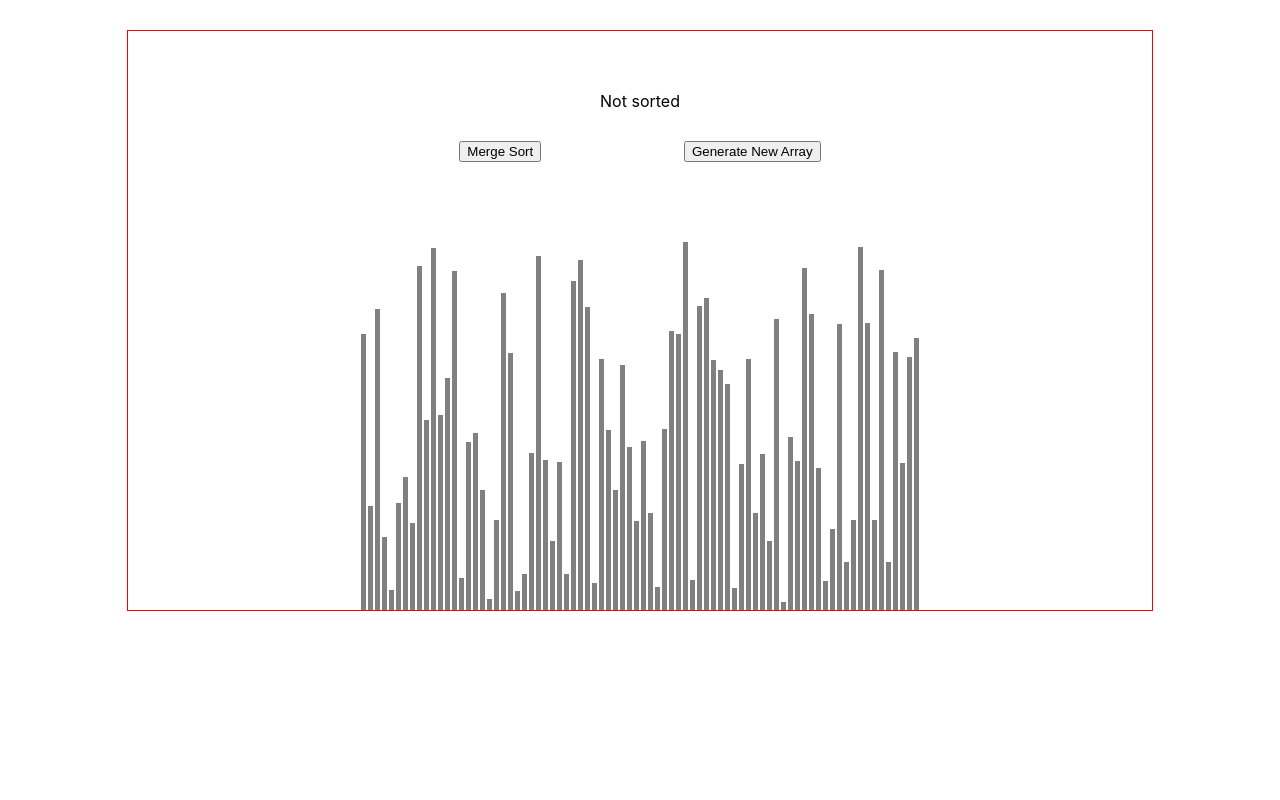
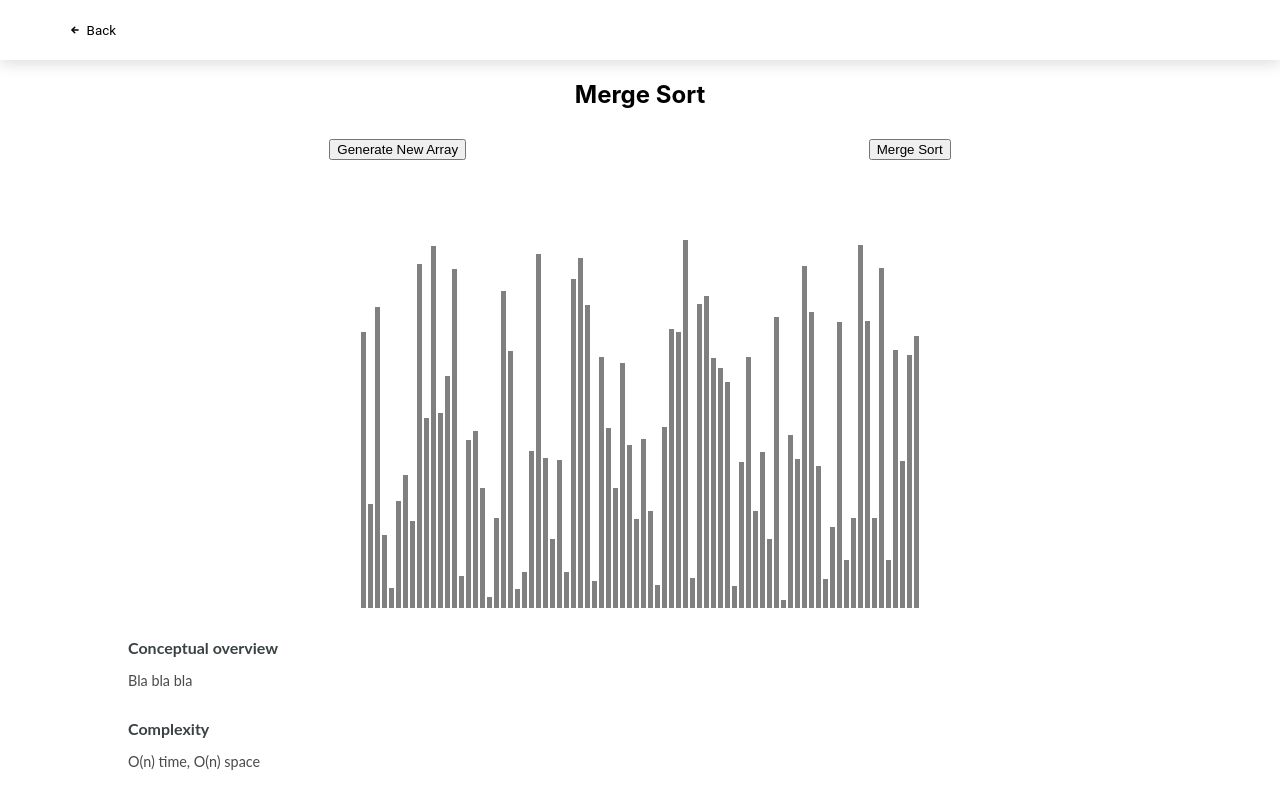
Before and after one commit to patnebe/algorithms-and-data-structures, a React (Create React App) app: page /sorting-algorithms in a window 1280 px wide. Built offline with nearby package versions, Linux system fonts and the light colour scheme.

Commit message:
Built algorithm details view

```diff
--- a/src/App.js
+++ b/src/App.js
@@ -10,7 +10,7 @@ import ViewAlgorithm from './components/View-Algorithm/viewAlgorithm';
 function App() {
   return (
     <div className="App">
-      <ViewAlgorithm />
+      <ViewAlgorithm algorithmName="Merge Sort" />
     </div>
   );
 }
--- a/src/components/Sorting-Visualizer/sortingVisualizer.jsx
+++ b/src/components/Sorting-Visualizer/sortingVisualizer.jsx
@@ -83,9 +83,6 @@ export default class SortingVisualizer extends Component {
 
     return (
       <div>
-        <div>
-          {this.sortingStatus()}
-        </div>
         <div className='buttonContainer'>
           <button onClick={() => this.resetArray()}>Generate New Array</button>
           <button onClick={() => this.mergeSortVisualizer()}>Merge Sort</button>
--- a/src/components/View-Algorithm/viewAlgorithm.css
+++ b/src/components/View-Algorithm/viewAlgorithm.css
@@ -1,41 +1,74 @@
-.displayPanelContainer {
+.algorithmDetails {
   width: 80%;
-  /* max-width: 300px; */
-  /* height: 300px; */
-  border: 1px solid red;
+  margin-top: 80px;;
+}
+
+.algoDetailsNavbar {
+  position: fixed;
+  width: 100%;
+  top: 0px;
   display: flex;
   flex-direction: column;
-  align-items: center;
+  justify-content: center;
+  align-items: flex-start;
+  height: 60px;
+  box-shadow: 0px 3px 15px rgba(0, 0, 0, 0.15);
+  background-color: white;
 }
 
-.innerPanel {
-  width: 90%;
-  height: 250px;
-  border: 1px solid white;
-  margin-top: 15px;
-  margin-bottom: 5px;
-  /* background-color: white; */
+.algoDetailsNavbar .backButton {
+  border: 0px;
+  background-color: white;
+  margin-left: 5%;
+  height: 30px;
+  font-family: Roboto;
+}
+
+.algoDetailsNavbar .backButton:hover {
+  /* color: #18A0FB; */
+  border: 1px solid #18A0FB;
+  border-radius: 5px;
+}
+
+.algorithmInfo {
+  display: flex;
+  flex-direction: column;
+  align-content: flex-start;
+  margin-top: 30px;
+  /* border: 1px solid red; */
 }
 
 .algorithmName {
-  font-size: 1rem;
-  /* border: 1px solid red; */
-  margin-top: 5px;
+  font-size: 1.5rem;
+  font-weight: bold;
+}
+.conceptualOverview {
+  width: 100%;
+  /* border: 1px solid turquoise; */
+  margin: 0px 0px 30px 0px;
 }
 
-p {
-  color: white;
+.complexity {
+  width: 100%;
+  /* border: 1px solid turquoise; */
+  margin: 0px 0px 30px 0px;
 }
 
-.arrayContainer {
-  display: flex;
-  flex-direction: row;
-  justify-content: space-around;
+.title {
+  /* border: 1px solid red; */
+  text-align: left;
+  font-family: Lato;
+  font-size: 1rem;
+  margin-top: 0px;
+  font-weight: bold;
+  color: rgb(58, 66, 68);
 }
 
-.buttonContainer {
-  width: 90%;
-  display: flex;
-  flex-direction: row-reverse;
-  justify-content: space-between;
+.details {
+  /* border: 1px solid red; */
+  text-align: left;
+  margin-top: 15px;
+  color: #4D4949;
+  font-family: Lato;
+  font-size: 0.9rem;
 }
--- a/src/components/View-Algorithm/viewAlgorithm.jsx
+++ b/src/components/View-Algorithm/viewAlgorithm.jsx
@@ -19,22 +19,44 @@ export default class ViewAlgorithm extends Component {
 
 
   render() {
-    const { array } = this.state;
+    // const { array } = this.state;
 
     return (
       <div>
-        <Router>
-          <div className='displayPanelContainer'>
-            <Switch>
+        <nav className="algoDetailsNavbar">
+          <button className="backButton"><svg width="10" height="10" viewBox="0 0 10 10" fill="none" xmlns="http://www.w3.org/2000/svg">
+            <path d="M4.76562 7.8125L1.95312 5L4.76562 2.1875" stroke="black" stroke-width="1.5" stroke-linecap="round" stroke-linejoin="round" />
+            <path d="M2.34375 5H8.04688" stroke="black" stroke-width="1.5" stroke-linecap="round" stroke-linejoin="round" />
+          </svg>&nbsp; Back</button>
+        </nav>
+        <div className="algorithmDetails">
+
+          <main>
+            <div className="algorithmName">{this.props.algorithmName}</div>
+            <section className="visualizationPanel">
+              <SortingVisualizer />
+            </section>
+            <section className="algorithmInfo">
+              <div className="conceptualOverview">
+                <div className="title">Conceptual overview</div>
+                <div className="details">Bla bla bla</div>
+              </div>
+              <div className="complexity">
+                <div className="title">Complexity</div>
+                <div className="details">O(n) time, O(n) space</div>
+              </div>
+            </section>
+          </main>
+        </div>
+      </div>
+    );
+  }
+}
+
+{/* <Switch>
               <Route
                 exact
                 path={'/sorting-algorithms'}
                 render={() => <SortingVisualizer />}
               />
-            </Switch>
-          </div>
-        </Router>
-      </div>
-    );
-  }
-}
+            </Switch> */}
```
